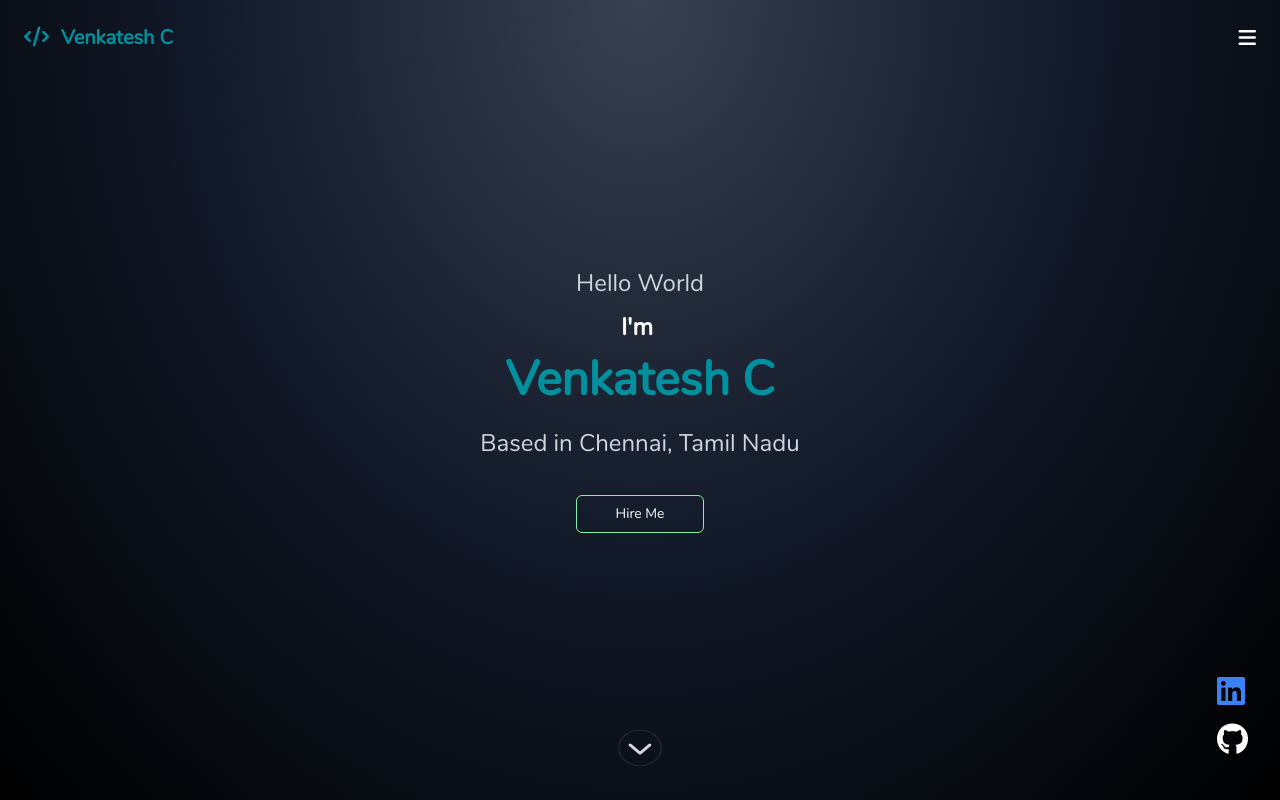
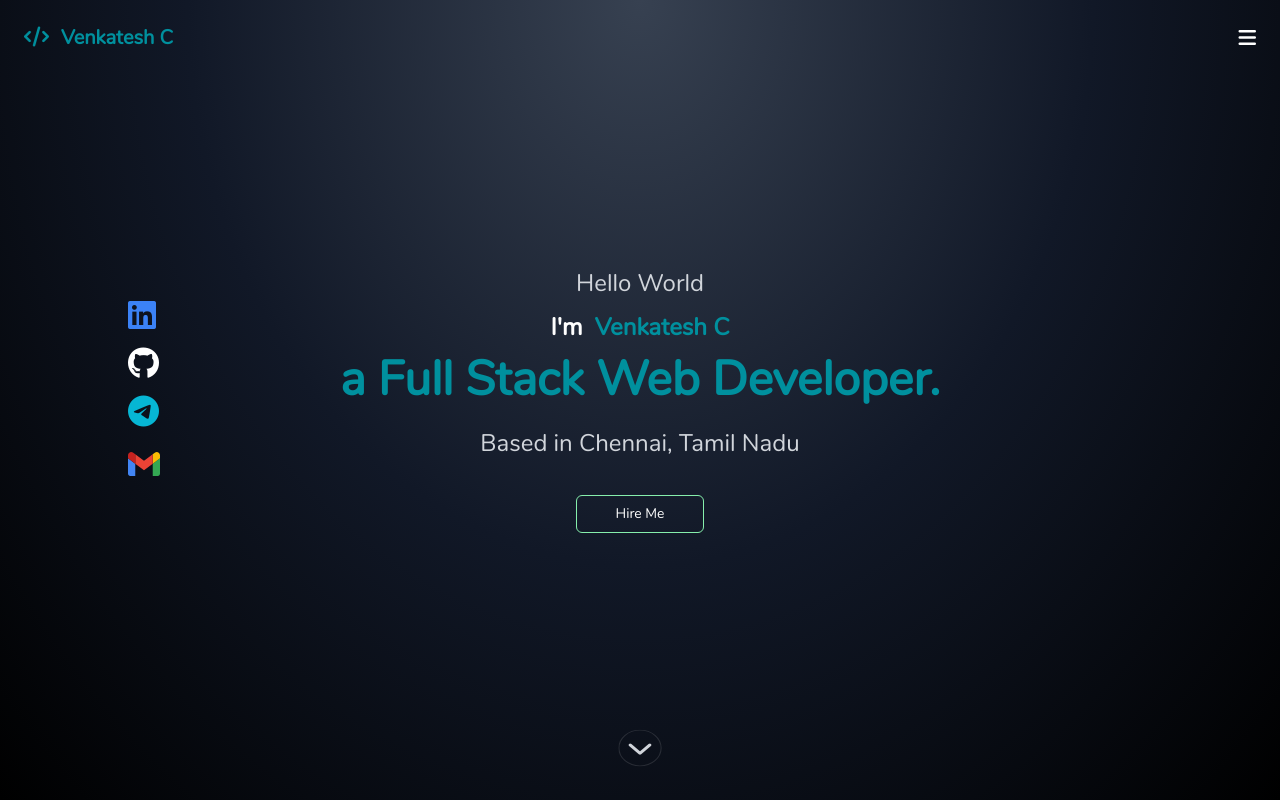
Before and after one commit to venky-123-debug/My_Portfolio, a Svelte app: page / in a window 1280 px wide. Shown: the top 800 px of the page. Built offline with nearby package versions, Linux system fonts and the light colour scheme.

Commit message:
scroll to top button has been modified

```diff
--- a/src/pages/home/icons.svelte
+++ b/src/pages/home/icons.svelte
@@ -1,10 +1,16 @@
-<div class="absolute flex flex-col gap-6 bottom-12 right-8">
+<div class="absolute flex flex-col gap-6 bottom-[40%] left-[10%]">
+  <!-- <button type="button" class="color hover:bg-opacity-50 hover:scale-75 flex items-center justify-center transition duration-75 h-10 w-10"> -->
   <a href="https://www.linkedin.com/in/venkatesh-chandran-4412439a/" target="_blank">
-    <i class="fa-brands fa-linkedin text-blue-500 fa-2xl"></i></a>
+    <i class="fa-brands fa-linkedin text-blue-500 fa-2xl"></i>
+  </a>
+  <!-- </button> -->
   <a href="https://github.com/venky-123-debug" target="_blank">
     <i class="fa-brands fa-github fa-2xl text-white"></i>
   </a>
-  <!-- <a href="mailto:venkatbe26494@gmail.com" target="_blank">
+  <a href="https://t.me/venkatesh_c_dev" target="_blank">
+    <i class="fa-brands fa-telegram fa-2xl text-cyan-500"></i>
+  </a>
+  <a href="mailto:venkatbe26494@gmail.com" target="_blank">
     <svg xmlns="http://www.w3.org/2000/svg" viewBox="52 42 88 66" class=" w-[2rem] h-[2rem]">
       <path fill="#4285f4" d="M58 108h14V74L52 59v43c0 3.32 2.69 6 6 6" />
       <path fill="#34a853" d="M120 108h14c3.32 0 6-2.69 6-6V59l-20 15" />
@@ -12,5 +18,11 @@
       <path fill="#ea4335" d="M72 74V48l24 18 24-18v26L96 92" />
       <path fill="#c5221f" d="M52 51v8l20 15V48l-5.6-4.2c-5.94-4.45-14.4-.22-14.4 7.2" />
     </svg>
-  </a> -->
+  </a>
 </div>
+
+<!-- <style>
+  .color :hover {
+    background-color: var(--color);
+  }
+</style> -->
--- a/src/pages/home/index.svelte
+++ b/src/pages/home/index.svelte
@@ -16,7 +16,7 @@
   let showScrollToTopButton = false
 
   onMount(() => {
-    texts = [myDetails.name, ...myDetails.runningText]
+    texts = [...myDetails.runningText]
   })
 
   onDestroy(() => {
--- a/src/pages/introPage/index.svelte
+++ b/src/pages/introPage/index.svelte
@@ -76,7 +76,9 @@
 <div class="flex justify-center m-auto h-full w-screen">
   <div class="flex flex-col mx-auto gap-3">
     <div class="lg:text-2xl sm:text-base md:text-lg text-sm font-medium text-gray-300 text-center">Hello World</div>
-    <span class="lg:text-2xl sm:text-base md:text-lg text-sm text-center font-semibold text-white">I'm&nbsp;</span>
+    <span class="lg:text-2xl sm:text-base md:text-lg text-sm text-center font-semibold text-white">
+      I'm&nbsp; <span class="text-color font-bold text-2xl">{myDetails.name}</span>
+    </span>
     <div class="lg:h-[48px] h-5 sm:h-10 flex justify-center items-center">
       {#if visibleText}
         <span class="lg:text-5xl sm:text-base md:text-lg text-sm font-semibold text-color" transition:typewriter={{ speed: 1 }}>
--- a/src/shared/scroll2Top.svelte
+++ b/src/shared/scroll2Top.svelte
@@ -3,7 +3,7 @@
 </script>
 
 {#if showScrollToTopButton}
-  <button on:click class="fixed bottom-6 right-6 text-white font-semibold z-20">
+  <button on:click class="fixed bottom-6 right-6 bg-opacity-50 bg-amber-600 hover:bg-amber-500 active:bg-amber-600 px-3 py-1.5 rounded-md text-white font-semibold z-20">
     <i class="fa-solid fa-angles-up"></i>
     &nbsp;Scroll to Top
   </button>
```
Also changed, not shown: src/Routes/route.js (deleted, +0 -17 lines).
